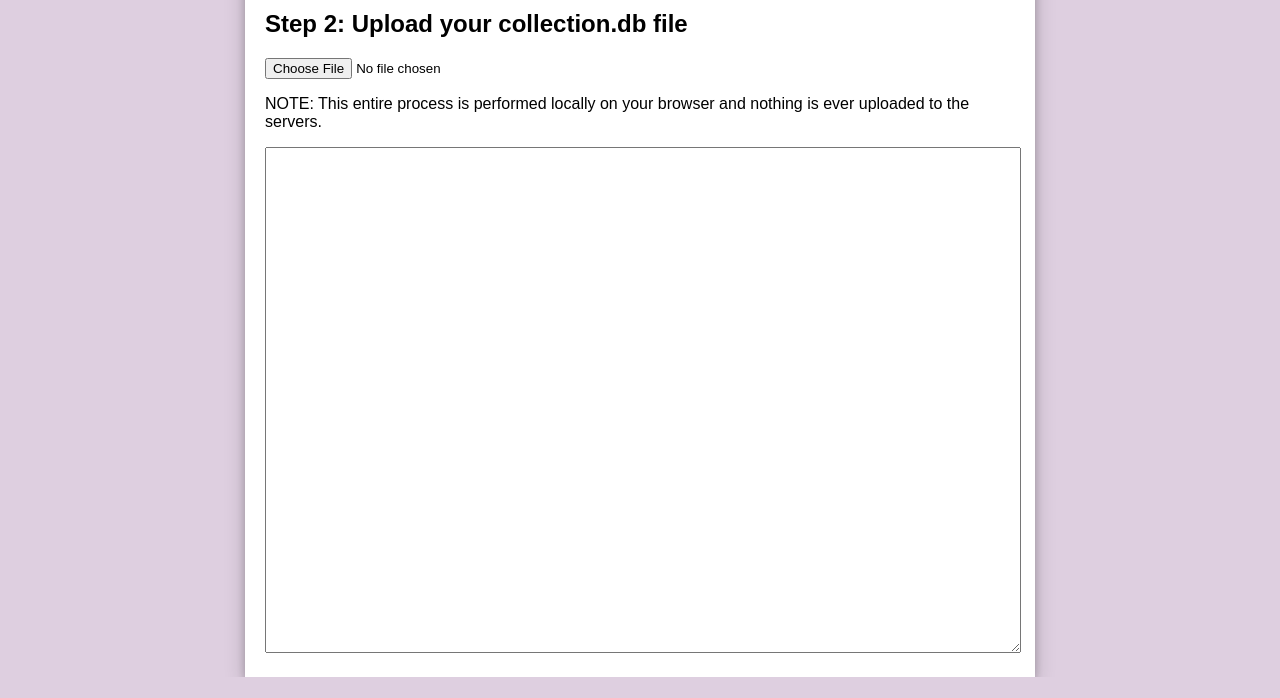
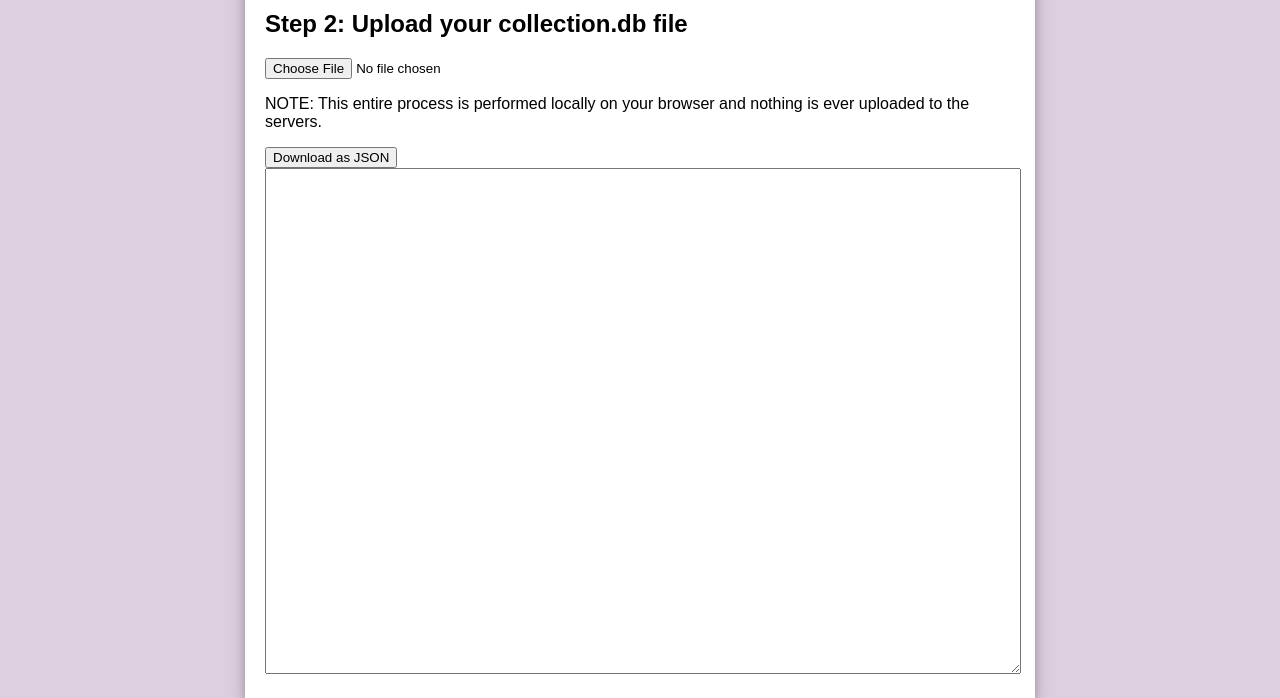
Before and after one commit to szalovszky/osu-collection-exporter, a plain HTML site: page index.html in a window 1280 px wide. Shown: the part 175-873 px from the top of the page. Before the commit the page ends 852 px from the top, so only its background shows below. Drawn offline with Linux system fonts and the light colour scheme.

Commit message:
download btn

```diff
--- a/index.html
+++ b/index.html
@@ -5,6 +5,22 @@
     <script src="script.js"></script>
 
     <script>
+      function download(filename, text) {
+        var element = document.createElement("a");
+        element.setAttribute(
+          "href",
+          "data:text/plain;charset=utf-8," + encodeURIComponent(text)
+        );
+        element.setAttribute("download", filename);
+
+        element.style.display = "none";
+        document.body.appendChild(element);
+
+        element.click();
+
+        document.body.removeChild(element);
+      }
+
       window.addEventListener("load", function () {
         let mapData;
         let collectionData;
@@ -66,7 +82,11 @@
             }
             delete collections.collections[i].hashes;
           }
-          document.querySelector("#paragraph").value = JSON.stringify(collections, null, 2);
+          document.querySelector("#paragraph").value = JSON.stringify(
+            collections,
+            null,
+            2
+          );
         }
       });
     </script>
@@ -135,17 +155,22 @@
       <div id="content">
         <h2>Step 1: Upload your osu!.db file</h2>
         <div class="upload">
-          <input id="osudb" type="file" autocomplete=off />
+          <input id="osudb" type="file" autocomplete="off" />
         </div>
         <div class="upload">
           <h2>Step 2: Upload your collection.db file</h2>
         </div>
-        <input id="collectiondb" type="file" autocomplete=off />
+        <input id="collectiondb" type="file" autocomplete="off" />
         <p>
           NOTE: This entire process is performed locally on your browser and
           nothing is ever uploaded to the servers.
         </p>
-        <textarea id="paragraph" readonly autocomplete=off></textarea>
+        <button
+          onclick="download('collection.json', document.querySelector('textarea').value)"
+        >
+          Download as JSON
+        </button>
+        <textarea id="paragraph" readonly autocomplete="off"></textarea>
       </div>
     </div>
   </body>
```
